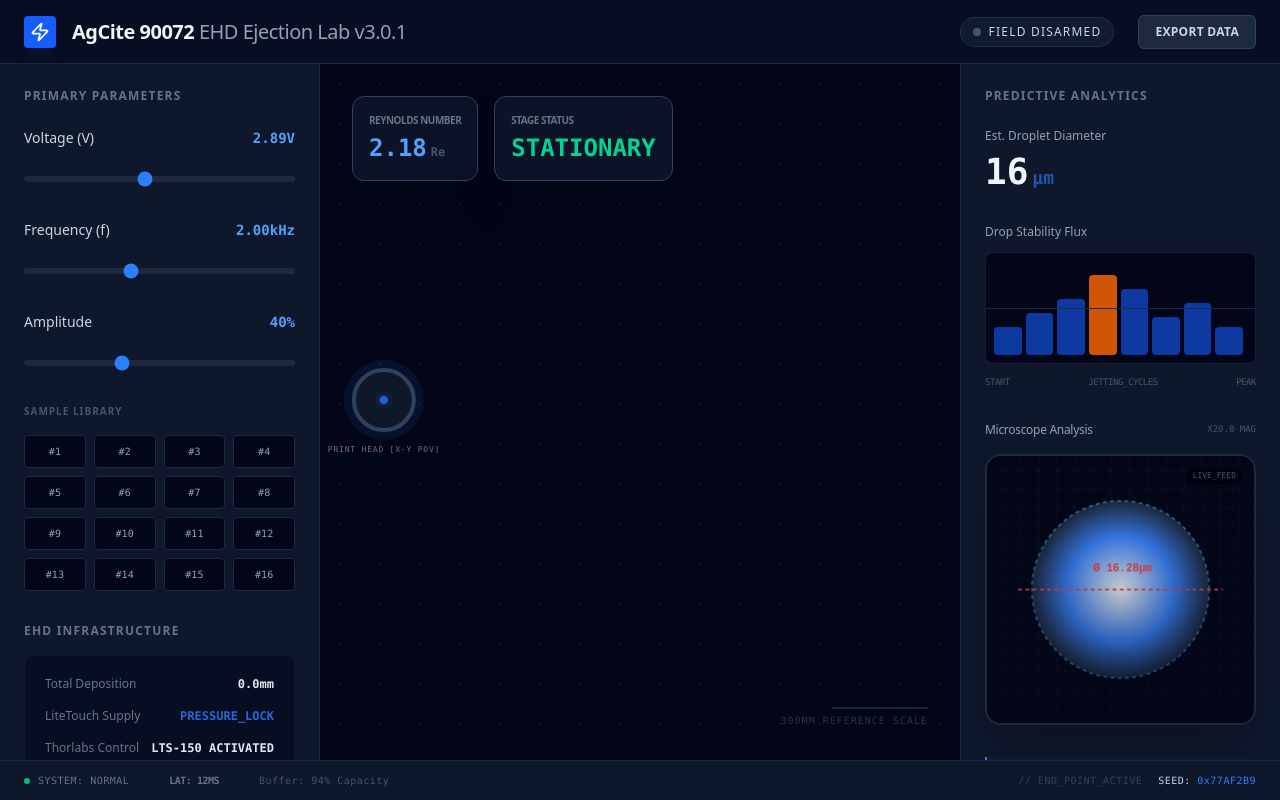
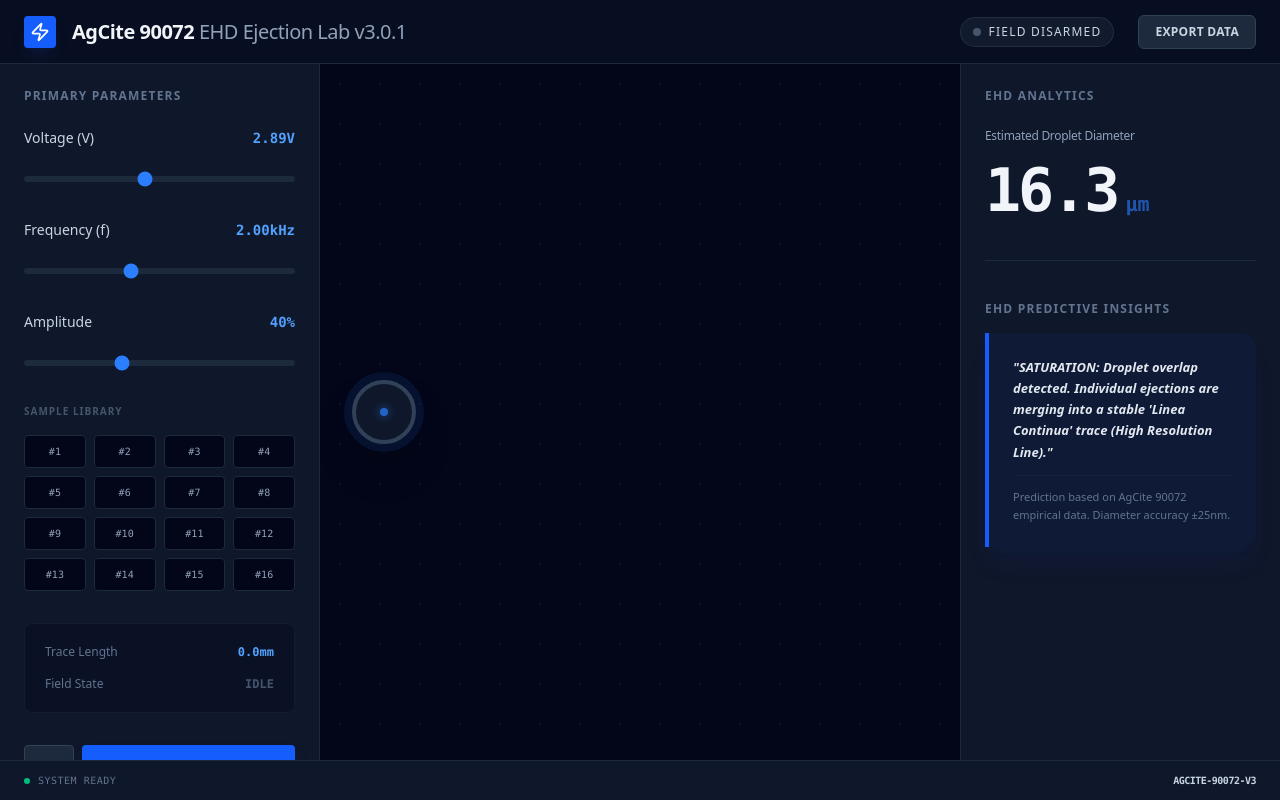
Before and after one commit to sergio-garcia7743/inksimulator, a React (Vite) app: page / in a window 1280 px wide. Built offline with nearby package versions, Linux system fonts and the light colour scheme.

Commit message:
Update App.tsx

```diff
--- a/src/App.tsx
+++ b/src/App.tsx
@@ -95,13 +95,13 @@ export default function App() {
   const predictedSize = useMemo(() => predictDropletSize(params), [params]);
 
   // Constants for Physical/Visual Calibration
-  const POOL_TIME = 850;
+  const POOL_TIME = 250; // Nearly immediate motion
   const PRINT_SPEED_MM_S = 20;
 
   // Spacing & Sprawl Calibration
-  const VISUAL_TIME_SCALE = 0.05;
-  const VISUAL_SPEED = 22.0;        // Exaggerated speed for clearer separation
-  const VISUAL_PARTICLE_SCALE = 0.55; // Balanced to allow merge at 2kHz but gaps at 1kHz
+  const VISUAL_TIME_SCALE = 0.15;
+  const VISUAL_SPEED = 48.0;        // High speed for extreme separation
+  const VISUAL_PARTICLE_SCALE = 0.45;
 
   // Simulation Loop
   useEffect(() => {
@@ -120,7 +120,7 @@ export default function App() {
       const motionActive = elapsed > POOL_TIME;
       if (motionActive !== isMoving) setIsMoving(motionActive);
 
-      // Move existing substrate smoothly
+      // Move existing substrate smoothly and fast
       const moveAmount = motionActive ? (VISUAL_SPEED * deltaTime * VISUAL_TIME_SCALE) : 0;
 
       if (motionActive) {
@@ -133,15 +133,13 @@ export default function App() {
         let updated = prev.map(p => ({ ...p, x: p.x + moveAmount })).filter(p => p.x < 130);
 
         if (now - lastEmitTime.current >= emitInterval) {
-          // XL puddle/blob logic for starting or high voltage
-          const timeFactor = elapsed < (POOL_TIME + 250) ? 1.8 : 1.0;
-          const puddleFactor = params.voltage > 2.85 && elapsed < (POOL_TIME + 400) ? 2.5 : timeFactor;
+          const puddleSize = elapsed < (POOL_TIME + 200) ? 2.2 : 1.0;
 
           updated.push({
             id: Math.random(),
             x: 10,
-            y: 50, // Removed jitter for "smooth visual"
-            size: Math.max(predictedSize * VISUAL_PARTICLE_SCALE * puddleFactor, 1.5),
+            y: 50,
+            size: Math.max(predictedSize * VISUAL_PARTICLE_SCALE * puddleSize, 1.8),
             opacity: 1
           });
           lastEmitTime.current = now;
@@ -326,20 +324,15 @@ export default function App() {
              </div>
           </div>
 
-          <div className="flex-1">
-            <h2 className="text-xs font-bold text-slate-500 uppercase tracking-widest mb-4">EHD Infrastructure</h2>
-            <div className="bg-slate-950/50 rounded-lg p-5 space-y-4 border border-slate-800/50">
+          <div className="flex-1 bg-slate-950/30 rounded-lg p-5 border border-slate-800/50">
+            <div className="space-y-4">
               <div className="flex justify-between items-center">
-                <span className="text-xs text-slate-500">Total Deposition</span>
-                <span className="text-xs font-mono font-bold text-slate-200">{sampleProgress.toFixed(1)}mm</span>
+                <span className="text-xs text-slate-500">Trace Length</span>
+                <span className="text-xs font-mono font-bold text-blue-400">{sampleProgress.toFixed(1)}mm</span>
               </div>
               <div className="flex justify-between items-center">
-                <span className="text-xs text-slate-500">LiteTouch Supply</span>
-                <span className="text-xs font-mono font-bold text-blue-500/80">PRESSURE_LOCK</span>
-              </div>
-              <div className="flex justify-between items-center">
-                <span className="text-xs text-slate-500">Thorlabs Control</span>
-                <span className="text-xs font-mono font-bold text-slate-200">LTS-150 ACTIVATED</span>
+                <span className="text-xs text-slate-500">Field State</span>
+                <span className={`text-xs font-mono font-bold ${isPlaying ? 'text-emerald-500' : 'text-slate-600'}`}>{isPlaying ? 'EMITTING' : 'IDLE'}</span>
               </div>
             </div>
           </div>
@@ -390,90 +383,46 @@ export default function App() {
             <div className="w-16 h-16 rounded-full border-4 border-slate-700 bg-slate-900 flex items-center justify-center shadow-2xl ring-8 ring-blue-500/10">
                 <div className="w-2 h-2 bg-blue-500 rounded-full animate-pulse shadow-[0_0_10px_rgba(59,130,246,0.8)]" />
             </div>
-            <span className="text-[8px] font-mono text-slate-500 mt-3 uppercase tracking-widest whitespace-nowrap">Print Head [X-Y POV]</span>
-          </div>
-
-          {/* Scale Overlay */}
-          <div className="absolute bottom-8 right-8 flex flex-col items-end opacity-40">
-            <div className="w-24 h-0.5 bg-slate-600" />
-            <span className="text-[10px] font-mono text-slate-500 mt-1 uppercase tracking-widest">300µm Reference Scale</span>
-          </div>
-
-          {/* Telemetry Overlays */}
-          <div className="absolute top-8 left-8 flex gap-4">
-            <div className="bg-slate-900/80 backdrop-blur-xl p-4 border border-slate-700 rounded-xl shadow-2xl">
-              <p className="text-[10px] text-slate-500 uppercase font-black tracking-tighter mb-1">Reynolds Number</p>
-              <p className="text-2xl font-mono text-blue-400 font-bold">2.18<span className="text-xs text-slate-600 ml-1">Re</span></p>
-            </div>
-            <div className="bg-slate-900/80 backdrop-blur-xl p-4 border border-slate-700 rounded-xl shadow-2xl">
-               <p className="text-[10px] text-slate-500 uppercase font-black tracking-tighter mb-1">Stage Status</p>
-               <p className="text-2xl font-mono text-emerald-400 font-bold">{isMoving ? "SWEEPING" : "STATIONARY"}</p>
-            </div>
           </div>
         </section>
 
         {/* Right Analytics Panel */}
         <aside className="w-80 shrink-0 bg-slate-900 border-l border-slate-800 p-6 space-y-8 overflow-y-auto">
-          <h2 className="text-xs font-bold text-slate-500 uppercase tracking-widest mb-6">Predictive Analytics</h2>
+          <h2 className="text-xs font-bold text-slate-500 uppercase tracking-widest mb-6">EHD Analytics</h2>
 
-          <div className="space-y-8">
+          <div className="space-y-10">
             {/* Main KPI */}
-            <div className="space-y-2">
-              <p className="text-xs text-slate-400 font-medium">Est. Droplet Diameter</p>
-              <div className="flex items-baseline gap-1">
-                <p className="text-4xl font-mono font-bold text-slate-100 tabular-nums">
-                    {predictedSize.toFixed(0)}
+            <div className="space-y-4">
+              <p className="text-xs text-slate-400 font-medium tracking-tight">Estimated Droplet Diameter</p>
+              <div className="flex items-baseline gap-2">
+                <p className="text-6xl font-mono font-bold text-slate-100 tabular-nums tracking-tighter">
+                    {predictedSize.toFixed(1)}
                 </p>
-                <span className="text-lg font-mono text-blue-500/60 font-bold">µm</span>
+                <span className="text-xl font-mono text-blue-500/60 font-bold">µm</span>
               </div>
             </div>
 
-            {/* Stability Forecast Chart Mockup */}
-            <div className="space-y-3">
-              <p className="text-xs text-slate-400 font-medium">Drop Stability Flux</p>
-              <div className="h-28 w-full bg-slate-950 rounded-lg border border-slate-800/80 flex items-end p-2 space-x-1 shadow-inner relative">
-                {[30, 45, 60, 85, 70, 40, 55, 30].map((h, i) => (
-                    <motion.div
-                        key={i}
-                        className={`flex-1 rounded-sm ${h > 75 ? 'bg-orange-500/80' : 'bg-blue-600/60'}`}
-                        initial={{ height: 0 }}
-                        animate={{ height: `${h}%` }}
-                        transition={{ delay: i * 0.05 }}
-                    />
-                ))}
-                <div className="absolute top-1/2 left-0 w-full h-[1px] bg-slate-800 border-dashed" />
-              </div>
-              <div className="flex justify-between text-[9px] text-slate-600 font-mono tracking-tighter">
-                <span>START</span><span>JETTING_CYCLES</span><span>PEAK</span>
+            <div className="h-[1px] bg-slate-800" />
+
+            {/* Insights Module - Main Focus Now */}
+            <div className="space-y-4">
+              <h3 className="text-xs font-bold text-slate-500 uppercase tracking-widest">EHD Predictive Insights</h3>
+              <div className="p-6 border-l-4 border-blue-600 bg-blue-600/5 rounded-r-2xl space-y-3 shadow-xl shadow-blue-900/10">
+                <p className="text-[13px] text-slate-200 leading-relaxed font-semibold italic">
+                  {params.frequency >= 2000 && params.voltage >= 2.85
+                    ? '"SATURATION: Droplet overlap detected. Individual ejections are merging into a stable \'Linea Continua\' trace (High Resolution Line)."'
+                    : params.frequency > 4000
+                    ? '"CRITICAL: Frequency exceeds nozzle refill capacity. Expect volume instability and ejection failure."'
+                    : params.voltage < 2.5
+                    ? '"UNDER-FIELD: Potential for erratic satellite drop formation or ejection interruption."'
+                    : '"STABLE: Optimal meniscus-field equilibrium. Isolated droplets with high geometric repeatability."'}
+                </p>
+                <p className="text-[11px] text-slate-500 leading-relaxed border-t border-slate-800/50 pt-3">
+                  Prediction based on AgCite 90072 empirical data. Diameter accuracy ±25nm.
+                </p>
               </div>
             </div>
 
-            {/* Microscope Integration */}
-            <div className="space-y-4">
-               <div className="flex justify-between items-center">
-                 <p className="text-xs text-slate-400 font-medium tracking-tight">Microscope Analysis</p>
-                 <span className="text-[9px] text-slate-600 font-mono">X20.0 MAG</span>
-               </div>
-               <div className="relative aspect-square w-full rounded-2xl border-2 border-slate-800 overflow-hidden shadow-2xl group cursor-crosshair">
-                  <canvas ref={microscopeCanvasRef} width={300} height={300} className="w-full h-full scale-[1.02] group-hover:scale-110 transition-transform duration-700" />
-                  <div className="absolute inset-0 bg-gradient-to-t from-slate-950/40 to-transparent pointer-events-none" />
-                  <div className="absolute top-3 right-3 text-[8px] font-mono text-slate-600 bg-black/40 px-1.5 py-0.5 rounded backdrop-blur-sm">LIVE_FEED</div>
-               </div>
-            </div>
-
-            {/* Insights Module */}
-            <div className="p-5 border-l-2 border-blue-500 bg-blue-500/5 rounded-r-xl">
-              <h3 className="text-[11px] font-black text-blue-400 mb-2 uppercase tracking-wide">EHD Predictive Insights</h3>
-              <p className="text-[11px] text-slate-400 leading-relaxed font-medium">
-                {params.frequency >= 2000 && params.voltage >= 2.85
-                  ? "SATURATION: High field strength and frequency coupling has reached the droplet overlap threshold. Individual ejections are merging on the substrate, creating a stable 'Linea Continua' trace."
-                  : params.frequency > 4000
-                  ? "CRITICAL: Pulse frequency exceeds LiteTouch syringe refill rate. Meniscus recovery is incomplete, leading to significant volume drop-off and field-ejection instability."
-                  : params.frequency > 2800
-                  ? "CAUTION: Meniscus recovery time is narrowing. High-frequency pulses are deforming the ink before the meniscus fully stabilizes from previous ejection."
-                  : "STABLE: Equilibrium reached between electric field strength and meniscus reformation. AgCite 90072 ejection remains laminar and consistent (Isolated Droplets)."}
-              </p>
-            </div>
           </div>
         </aside>
       </main>
@@ -481,13 +430,10 @@ export default function App() {
       {/* Footer Status Bar */}
       <footer className="h-10 shrink-0 bg-slate-900 border-t border-slate-800 px-6 flex items-center justify-between text-[10px] font-mono text-slate-500 tracking-wider">
         <div className="flex space-x-10">
-          <span className="flex items-center gap-2"><span className="w-1.5 h-1.5 bg-emerald-500 rounded-full"></span> SYSTEM: NORMAL</span>
-          <span className="flex items-center gap-2 font-bold uppercase tracking-tighter">Lat: 12ms</span>
-          <span className="flex items-center gap-2 text-slate-600">Buffer: 94% Capacity</span>
+          <span className="flex items-center gap-2"><span className="w-1.5 h-1.5 bg-emerald-500 rounded-full"></span> SYSTEM READY</span>
         </div>
         <div className="flex items-center gap-4">
-          <span className="text-slate-700 hidden sm:inline">// END_POINT_ACTIVE</span>
-          <span className="text-slate-300">SEED: <span className="text-blue-500">0x77AF2B9</span></span>
+          <span className="text-slate-300 tracking-tighter uppercase font-bold">AgCite-90072-V3</span>
         </div>
       </footer>
     </div>
```
